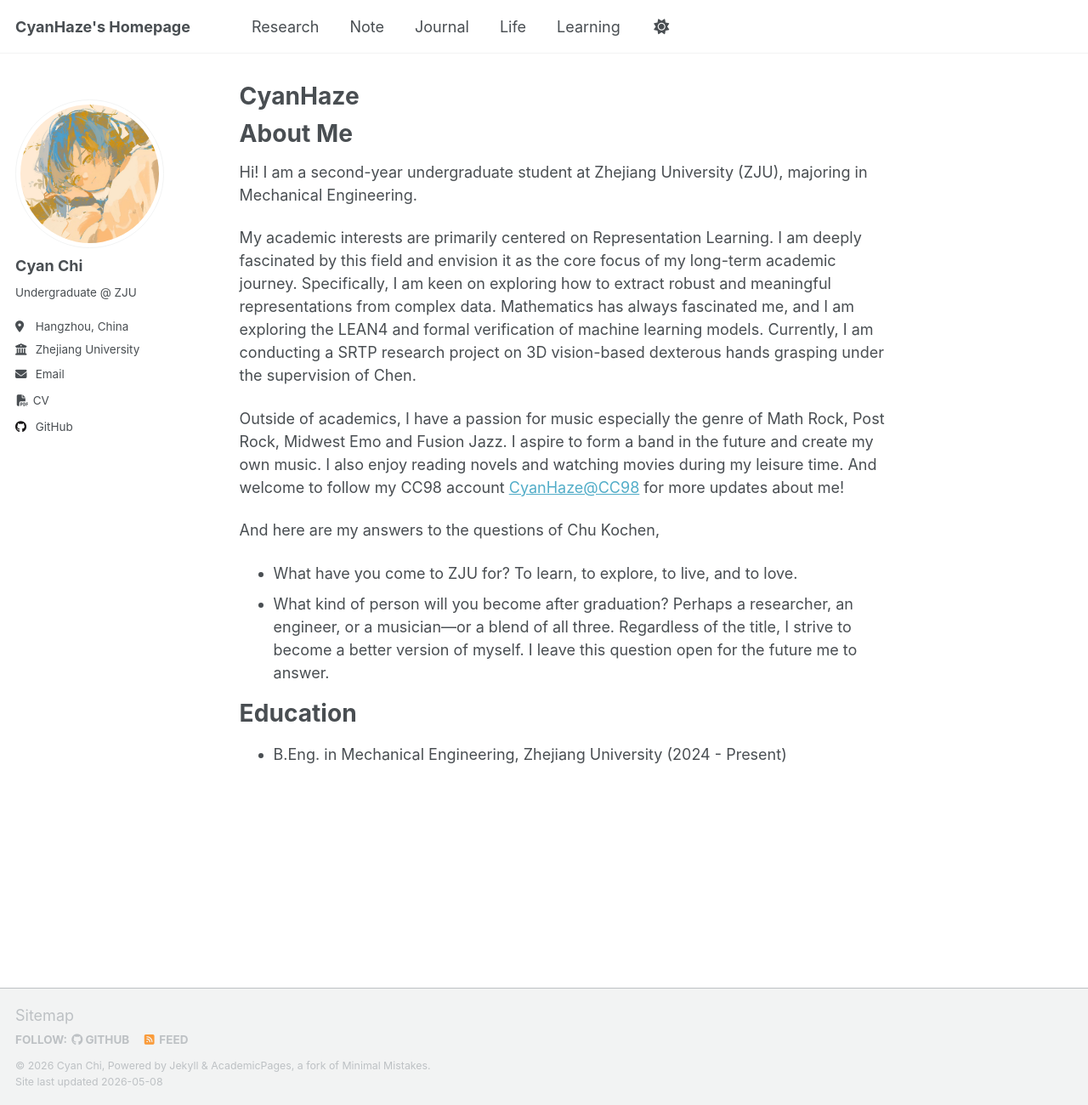
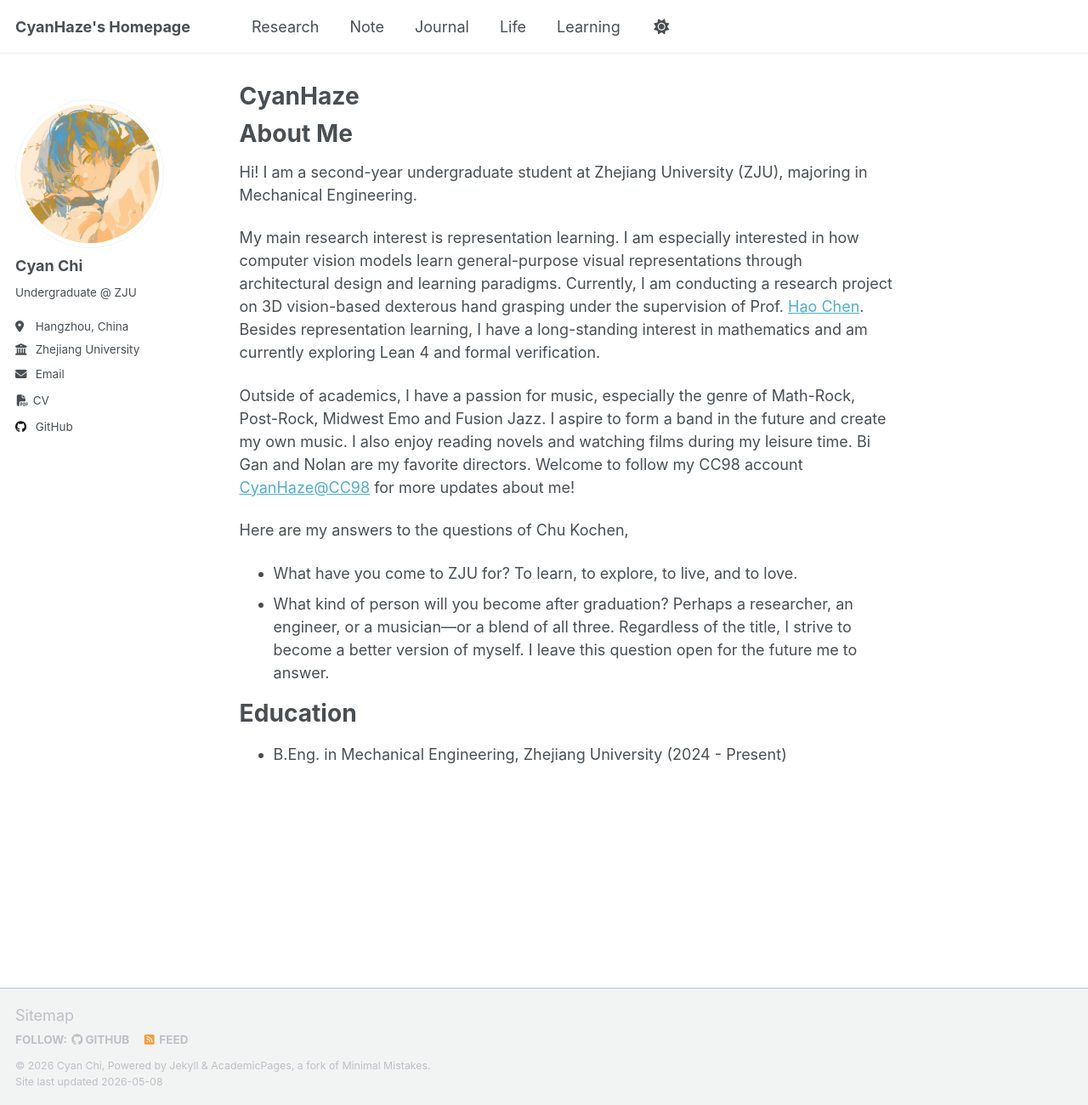
Before and after one commit to CyanHaze/CyanHaze.github.io, a Jekyll site: the page built from _pages/about.md, in a window 1280 px wide and 1300 px high. Shown: the whole window at 85% size. Built offline with Jekyll 4.4.1, drawn with Linux system fonts in a browser that asks for light colours; a script that is not in the unit is left out.

Commit message:
Update the about

```diff
--- a/_pages/about.md
+++ b/_pages/about.md
@@ -11,11 +11,11 @@ About Me
 ======
 Hi! I am a second-year undergraduate student at Zhejiang University (ZJU), majoring in Mechanical Engineering.
 
-My academic interests are primarily centered on Representation Learning. I am deeply fascinated by this field and envision it as the core focus of my long-term academic journey. Specifically, I am keen on exploring how to extract robust and meaningful representations from complex data. Mathematics has always fascinated me, and I am exploring the LEAN4 and formal verification of machine learning models. Currently, I am conducting a SRTP research project on 3D vision-based dexterous hands grasping under the supervision of Chen.
+My main research interest is representation learning. I am especially interested in how computer vision models learn general-purpose visual representations through architectural design and learning paradigms. Currently, I am conducting a research project on 3D vision-based dexterous hand grasping under the supervision of Prof. [Hao Chen](https://stan-haochen.github.io/). Besides representation learning, I have a long-standing interest in mathematics and am currently exploring Lean 4 and formal verification.
 
-Outside of academics, I have a passion for music especially the genre of Math Rock, Post Rock, Midwest Emo and Fusion Jazz. I aspire to form a band in the future and create my own music. I also enjoy reading novels and watching movies during my leisure time. And welcome to follow my CC98 account [CyanHaze@CC98](https://www.cc98.org/user/id/759680) for more updates about me!
+Outside of academics, I have a passion for music, especially the genre of Math-Rock, Post-Rock, Midwest Emo and Fusion Jazz. I aspire to form a band in the future and create my own music. I also enjoy reading novels and watching films during my leisure time. Bi Gan and Nolan are my favorite directors. Welcome to follow my CC98 account [CyanHaze@CC98](https://www.cc98.org/user/id/759680) for more updates about me!
 
-And here are my answers to the questions of Chu Kochen,
+Here are my answers to the questions of Chu Kochen,
 - What have you come to ZJU for?
   To learn, to explore, to live, and to love.
 - What kind of person will you become after graduation?
```
Also changed, not shown: 1 other file.
